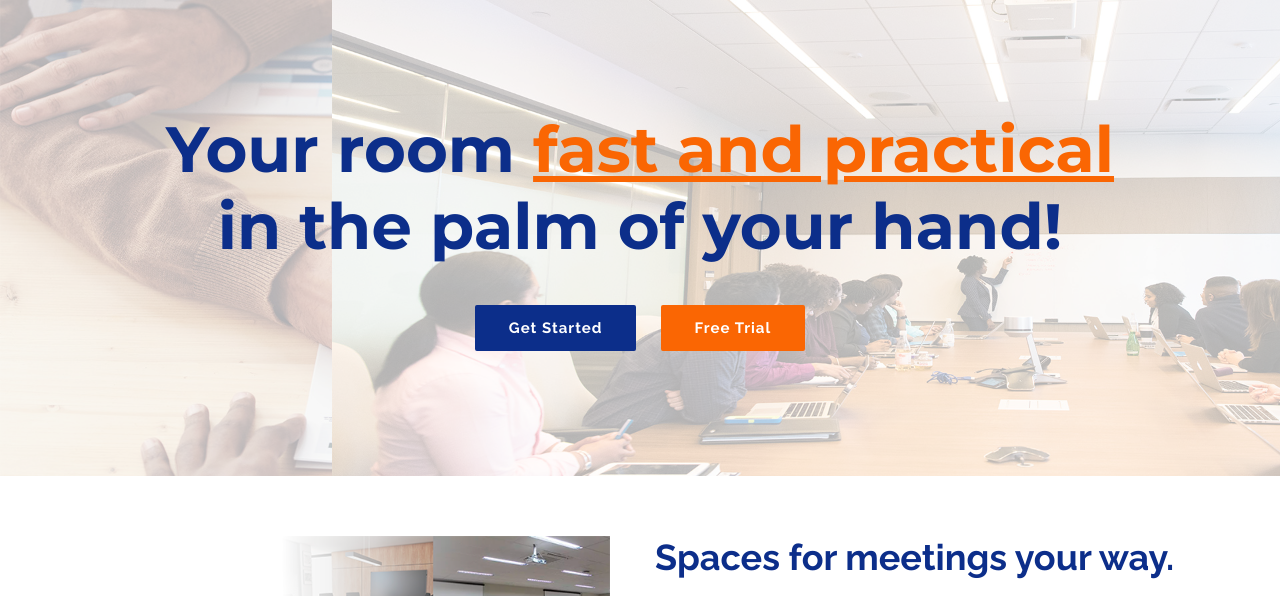
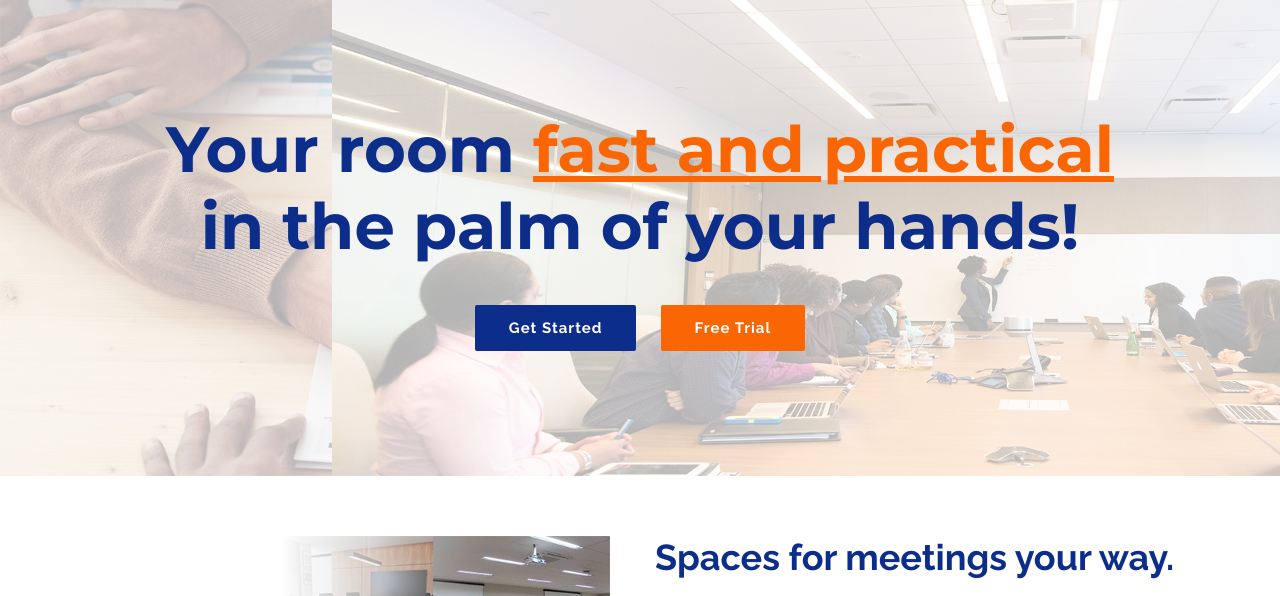
Before and after one commit to EasyRoomCompany/homepage, a plain HTML site: page index.html in a window 1280 px wide. Shown: the part 131-727 px from the top of the page. Drawn offline with nearby package versions, Linux system fonts and the light colour scheme; some packages are replaced by stand-ins of ours; files whose address does not match are found by name.

Commit message:
Update index.html

```diff
--- a/index.html
+++ b/index.html
@@ -85,7 +85,7 @@
   <section id="intro">
 
     <div class="intro-content">
-      <h2>Your room <span>fast and practical </span><br>in the palm of your hand!</h2>
+      <h2>Your room <span>fast and practical </span><br>in the palm of your hands!</h2>
       <div>
         <a href="signup" class="btn-get-started scrollto">Get Started</a>
         <a href="#test" class="btn-projects scrollto">Free Trial</a>
```
